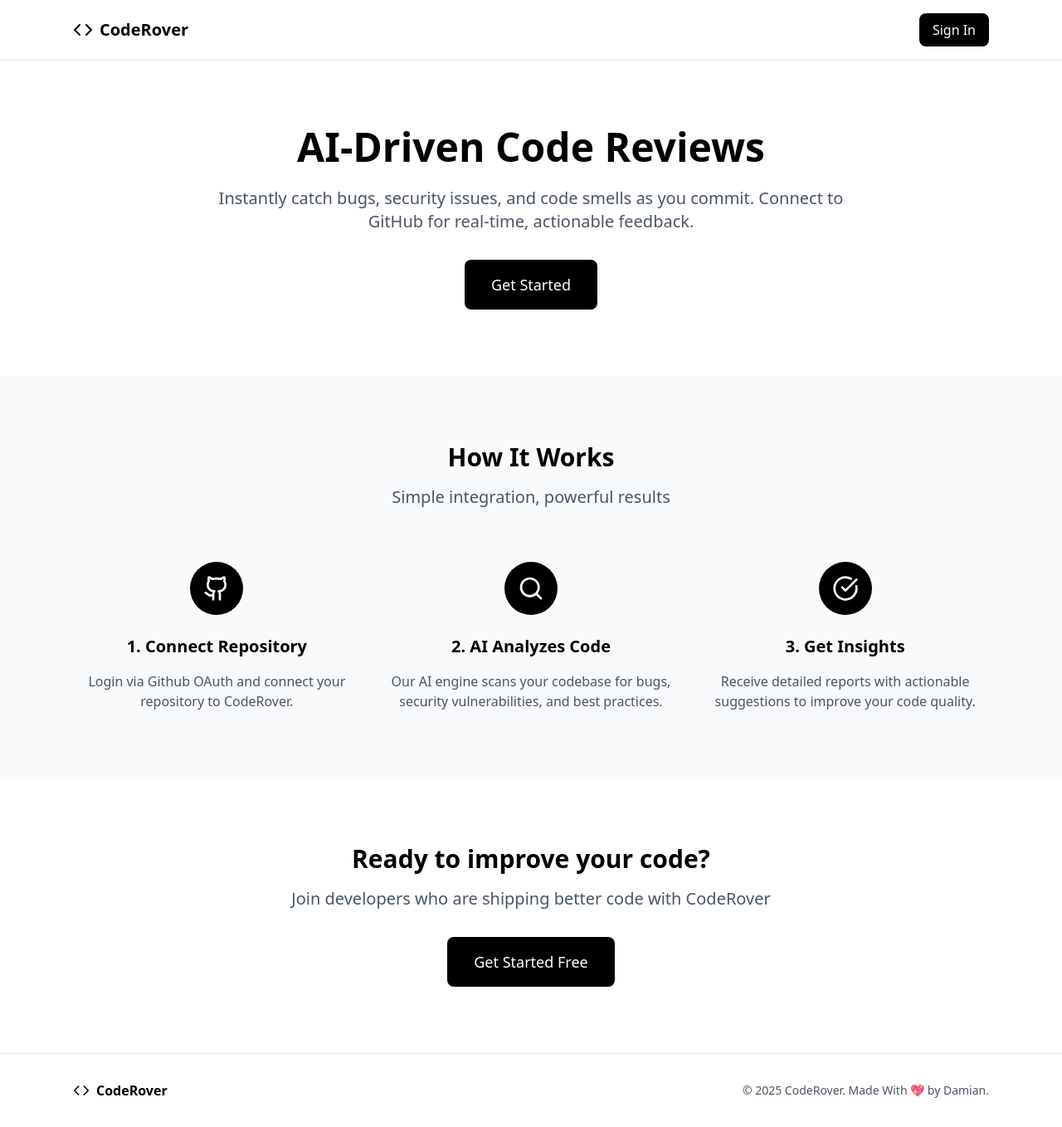
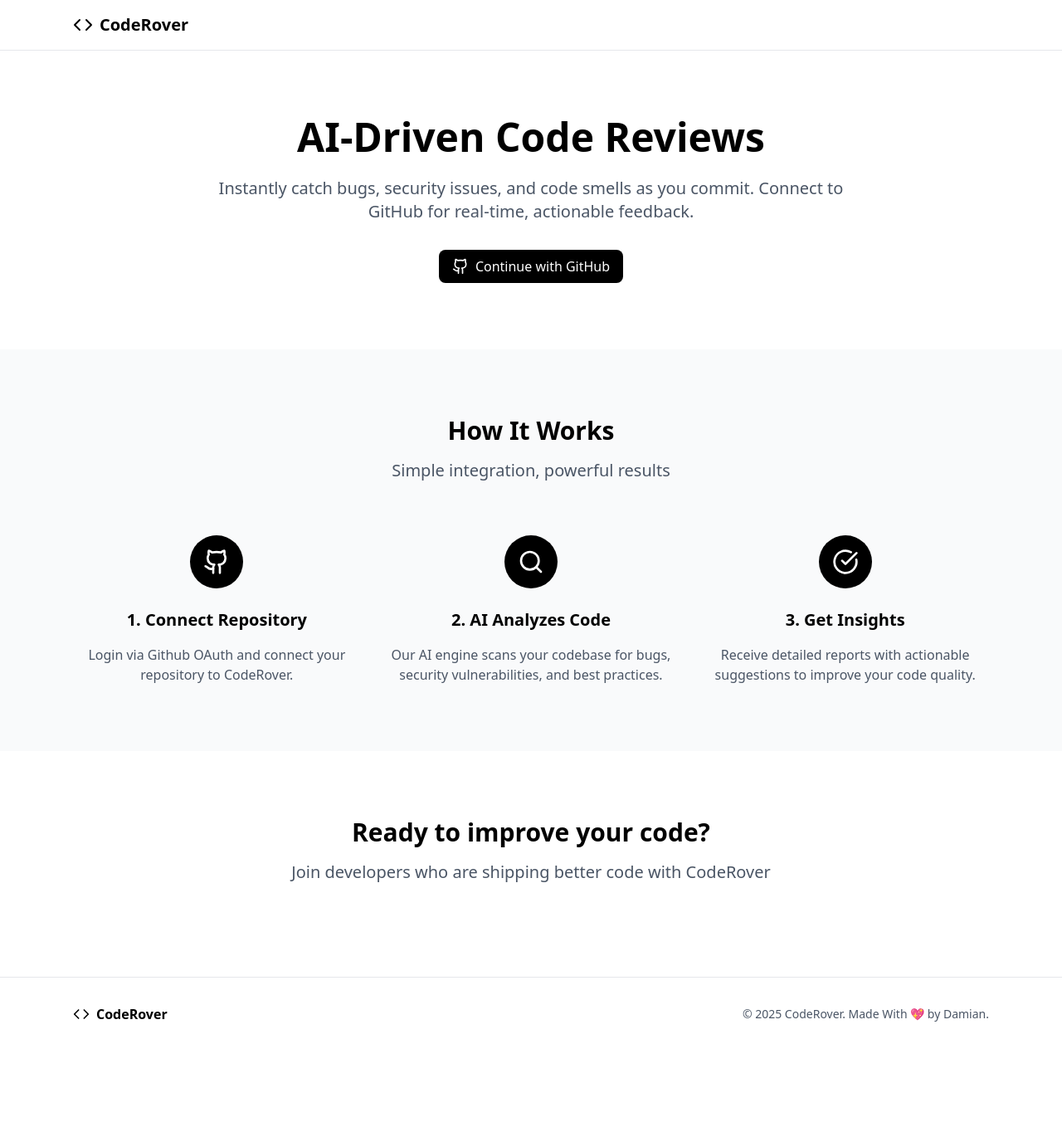
Before and after one commit to DamianRavinduPeiris/coderover-web, a React (Vite) app: page / in a window 1280 px wide. Shown: the whole page at 83% size. After the commit the page ends 1266 px from the top, so only its background shows below. Built offline with nearby package versions, Linux system fonts and the light colour scheme; no server answers.

Commit message:
Added OAuth redirection implementation.

```diff
--- a/package.json
+++ b/package.json
@@ -11,9 +11,12 @@
   },
   "dependencies": {
     "@tailwindcss/vite": "^4.1.8",
+    "axios": "^1.9.0",
+    "dotenv": "^16.5.0",
     "lucide-react": "^0.513.0",
     "react": "^19.1.0",
     "react-dom": "^19.1.0",
+    "react-router-dom": "^7.6.2",
     "tailwindcss": "^4.1.8"
   },
   "devDependencies": {
--- a/src/LandingPage.tsx
+++ b/src/LandingPage.tsx
@@ -1,6 +1,10 @@
-import { Github, Code, Search, CheckCircle } from "lucide-react"
+import { Github, Code, Search, CheckCircle } from "lucide-react";
+import axios from "axios";
+
 
 export default function LandingPage() {
+    const REDIRECT__URL = import.meta.env.VITE_BASE_URL + "/oauth2/authorization/github";
+
     return (
         <div className="min-h-screen bg-white text-black">
             <header className="border-b border-gray-200">
@@ -9,10 +13,6 @@ export default function LandingPage() {
                         <Code className="h-6 w-6" />
                         <span className="text-xl font-bold">CodeRover</span>
                     </div>
-                    <button className="px-4 py-2 bg-black text-white rounded-lg hover:bg-gray-800 transition-colors">
-                        Sign In
-                    </button>
-
                 </div>
             </header>
 
@@ -21,21 +21,28 @@ export default function LandingPage() {
                     <div className="text-center max-w-3xl mx-auto">
                         <h1 className="text-5xl font-bold mb-6">AI-Driven Code Reviews</h1>
                         <p className="text-xl text-gray-600 mb-8">
-                            Instantly catch bugs, security issues, and code smells as you commit. Connect to GitHub for real-time, actionable feedback.
+                            Instantly catch bugs, security issues, and code smells as you
+                            commit. Connect to GitHub for real-time, actionable feedback.
                         </p>
-                        <button className="px-8 py-4 bg-black text-white rounded-lg hover:bg-gray-800 transition-colors text-lg font-medium">
-                            Get Started
-                        </button>
-
+                        <div className="flex justify-center">
+                            <button className="flex items-center gap-2 px-4 py-2 bg-black text-white rounded-lg hover:bg-gray-800 transition-colors"
+                                onClick={() => {
+                                    window.location.href = REDIRECT__URL;
+                                }}>
+                                <Github className="h-5 w-5" />
+                                Continue with GitHub
+                            </button>
+                        </div>
                     </div>
                 </section>
-
 
                 <section className="bg-gray-50 py-20">
                     <div className="max-w-6xl mx-auto px-6">
                         <div className="text-center mb-16">
                             <h2 className="text-3xl font-bold mb-4">How It Works</h2>
-                            <p className="text-xl text-gray-600">Simple integration, powerful results</p>
+                            <p className="text-xl text-gray-600">
+                                Simple integration, powerful results
+                            </p>
                         </div>
 
                         <div className="grid md:grid-cols-3 gap-8">
@@ -43,9 +50,12 @@ export default function LandingPage() {
                                 <div className="w-16 h-16 bg-black rounded-full flex items-center justify-center mx-auto mb-6">
                                     <Github className="h-8 w-8 text-white" />
                                 </div>
-                                <h3 className="text-xl font-bold mb-4">1. Connect Repository</h3>
+                                <h3 className="text-xl font-bold mb-4">
+                                    1. Connect Repository
+                                </h3>
                                 <p className="text-gray-600">
-                                    Login via Github OAuth and connect your repository to CodeRover.
+                                    Login via Github OAuth and connect your repository to
+                                    CodeRover.
                                 </p>
                             </div>
 
@@ -55,7 +65,8 @@ export default function LandingPage() {
                                 </div>
                                 <h3 className="text-xl font-bold mb-4">2. AI Analyzes Code</h3>
                                 <p className="text-gray-600">
-                                    Our AI engine scans your codebase for bugs, security vulnerabilities, and best practices.
+                                    Our AI engine scans your codebase for bugs, security
+                                    vulnerabilities, and best practices.
                                 </p>
                             </div>
 
@@ -65,22 +76,22 @@ export default function LandingPage() {
                                 </div>
                                 <h3 className="text-xl font-bold mb-4">3. Get Insights</h3>
                                 <p className="text-gray-600">
-                                    Receive detailed reports with actionable suggestions to improve your code quality.
+                                    Receive detailed reports with actionable suggestions to
+                                    improve your code quality.
                                 </p>
                             </div>
                         </div>
                     </div>
                 </section>
 
-
                 <section className="py-20">
                     <div className="max-w-6xl mx-auto px-6 text-center">
-                        <h2 className="text-3xl font-bold mb-4">Ready to improve your code?</h2>
-                        <p className="text-xl text-gray-600 mb-8">Join developers who are shipping better code with CodeRover</p>
-                        <button className="px-8 py-4 bg-black text-white rounded-lg hover:bg-gray-800 transition-colors text-lg font-medium">
-                            Get Started Free
-                        </button>
-
+                        <h2 className="text-3xl font-bold mb-4">
+                            Ready to improve your code?
+                        </h2>
+                        <p className="text-xl text-gray-600 mb-8">
+                            Join developers who are shipping better code with CodeRover
+                        </p>
                     </div>
                 </section>
             </main>
@@ -90,9 +101,11 @@ export default function LandingPage() {
                         <Code className="h-5 w-5" />
                         <span className="font-semibold">CodeRover</span>
                     </div>
-                    <p className="text-sm text-gray-600">© 2025 CodeRover. Made With 💖 by Damian.</p>
+                    <p className="text-sm text-gray-600">
+                        © 2025 CodeRover. Made With 💖 by Damian.
+                    </p>
                 </div>
             </footer>
         </div>
-    )
+    );
 }
```
Also changed, not shown: src/App.tsx (+3 -5 lines), 2 other files (tests, documents, lock files or other folders).
